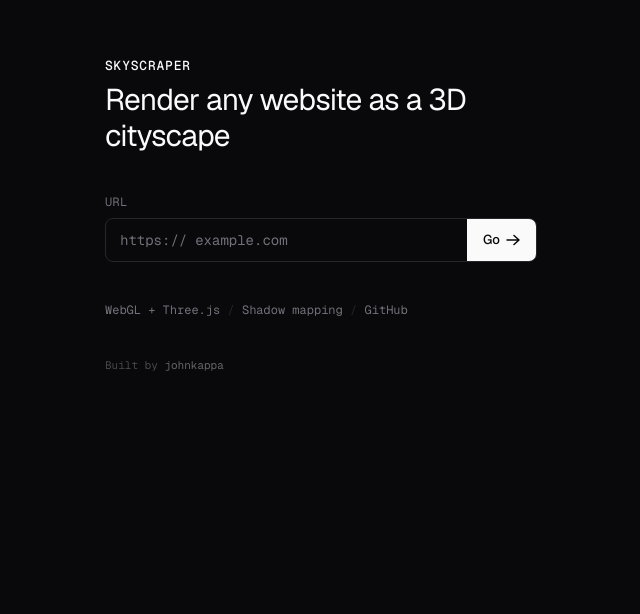
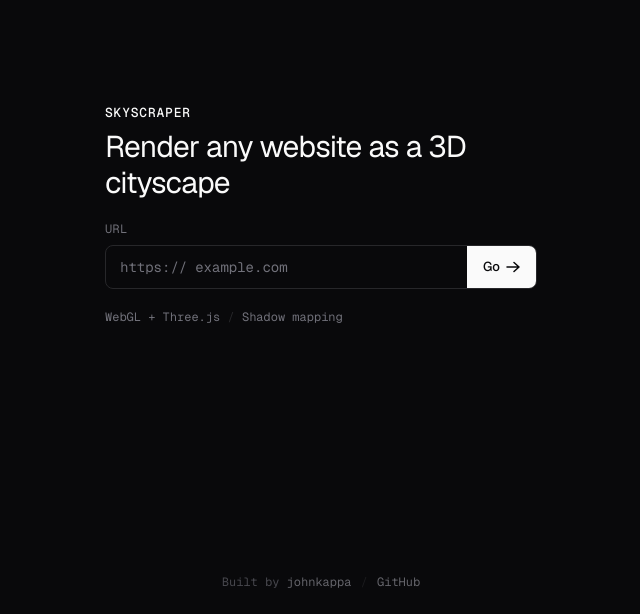
Before and after one commit to j-kappa/skyscraper, a website built with Vite: page index.html in a window 1280 px wide. Shown: the part 186-800 px from the top of the page, without its empty margins (319-959 px from the left). Built offline with nearby package versions, Linux system fonts and the light colour scheme.

Commit message:
Rearrange favicon links in index.html for light and dark modes; enhance footer credit section with GitHub link; adjust CSS for footer styling and layout improvements.

```diff
--- a/index.html
+++ b/index.html
@@ -3,8 +3,8 @@
   <head>
     <meta charset="UTF-8" />
     <meta name="viewport" content="width=device-width, initial-scale=1.0" />
-    <link rel="icon" href="/favicon_dark.svg" type="image/svg+xml" media="(prefers-color-scheme: light)" />
-    <link rel="icon" href="/favicon_light.svg" type="image/svg+xml" media="(prefers-color-scheme: dark)" />
+    <link rel="icon" href="/favicon_light.svg" type="image/svg+xml" media="(prefers-color-scheme: light)" />
+    <link rel="icon" href="/favicon_dark.svg" type="image/svg+xml" media="(prefers-color-scheme: dark)" />
     <title>Skyscraper</title>
   </head>
   <body>
@@ -39,11 +39,9 @@
           <span class="footer-item">WebGL + Three.js</span>
           <span class="footer-sep">/</span>
           <span class="footer-item">Shadow mapping</span>
-          <span class="footer-sep">/</span>
-          <a href="https://github.com/j-kappa/skyscraper" target="_blank" rel="noopener" class="footer-link">GitHub</a>
         </footer>
-        <p class="credit">Built by <a href="https://johnkappa.com" target="_blank" rel="noopener">johnkappa</a></p>
       </div>
+      <p class="credit">Built by <a href="https://johnkappa.com" target="_blank" rel="noopener">johnkappa</a> <span class="footer-sep">/</span> <a href="https://github.com/j-kappa/skyscraper" target="_blank" rel="noopener">GitHub</a></p>
     </div>
 
     <div id="scene-container" hidden>
--- a/src/styles.css
+++ b/src/styles.css
@@ -62,7 +62,7 @@ html, body {
   padding: 0 24px;
   display: flex;
   flex-direction: column;
-  gap: 40px;
+  gap: 20px;
 }
 
 .landing-header {
@@ -214,8 +214,13 @@ html, body {
 }
 
 .credit {
+  position: absolute;
+  bottom: 24px;
+  left: 0;
+  right: 0;
+  text-align: center;
   font-family: var(--mono);
-  font-size: 0.6875rem;
+  font-size: 0.75rem;
   color: var(--text-tertiary);
   opacity: 0.6;
 }
@@ -228,6 +233,10 @@ html, body {
 
 .credit a:hover {
   color: var(--text);
+}
+
+.credit .footer-sep {
+  margin: 0 2px;
 }
 
 /* ---- Scene ---- */
```
Also changed, not shown: public/favicon_dark.svg, public/favicon_light.svg.
